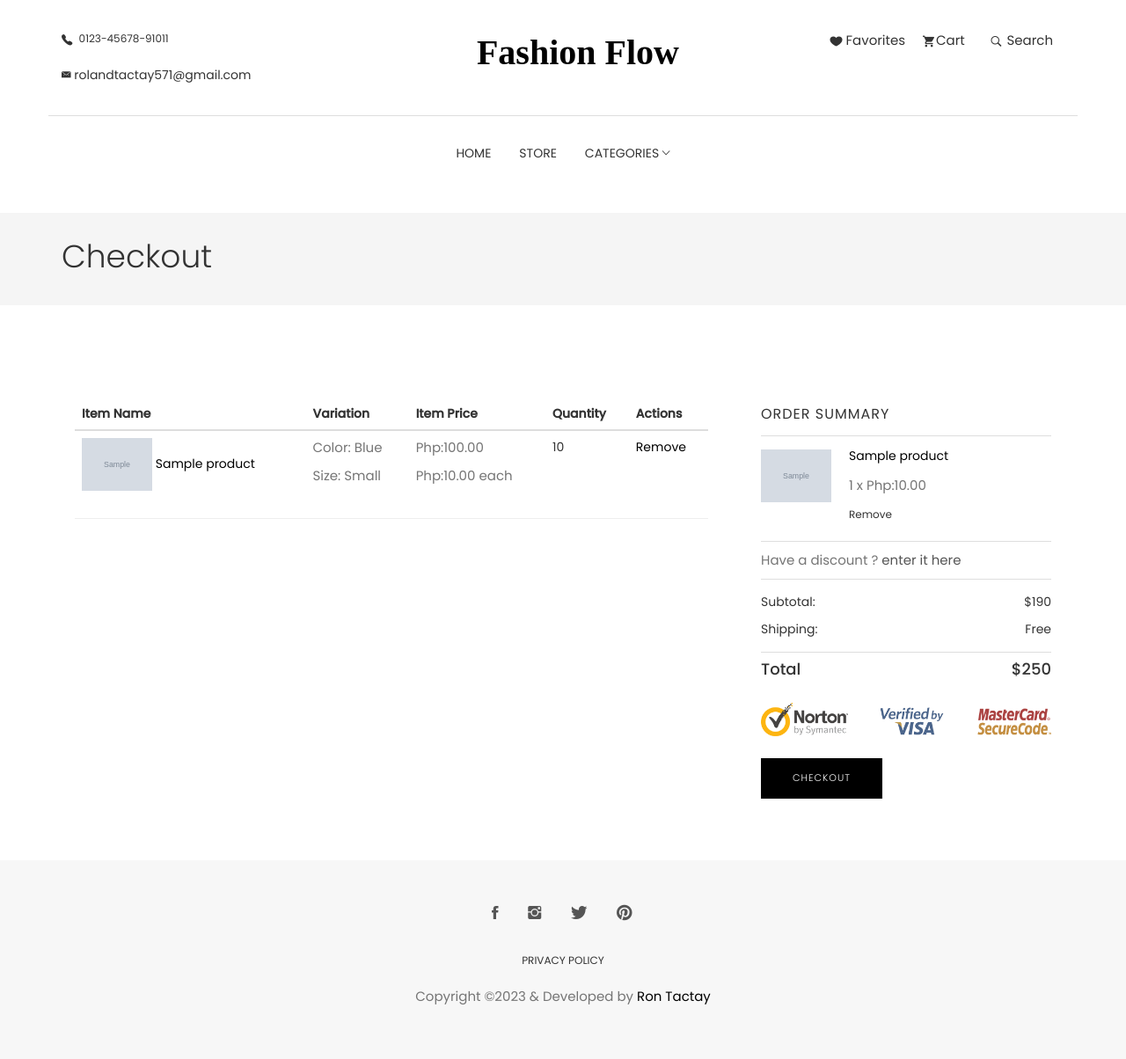
After one commit to rtactayjr/E-Commerce-Project-Django_1, a Django app: template templates/carts/checkout_cart.html in a window 1280 px wide. The commit adds this page. Shown: the whole page at 88% size. Run offline with Django 4.2, Linux system fonts and the light colour scheme; the template is opened without the code that fills it: values that come from a table or form of the project are taken from there, others are empty; tables that the repository leaves empty hold one stand-in row (values such as "Sample post"); grey boxes marked "Sample" are stand-in pictures; some libraries are stand-ins or nearby versions; some web fonts are replaced.

Commit message:
Update cart functionality, currently working on add-minus quantity feature

```diff
--- a/carts/urls.py
+++ b/carts/urls.py
@@ -10,5 +10,5 @@ urlpatterns = [
     # path('remove_cart/<int:product_id>/<int:cart_item_id>/', views.remove_cart, name='remove_cart'),
     # path('remove_cart_item/<int:product_id>/<int:cart_item_id>/', views.remove_cart_item, name='remove_cart_item'),
 
-    # path('checkout/',views.checkout, name='checkout'),
+    # path('checkout_cart/',views.checkout_cart, name='checkout_cart'),
 ]
--- a/store/views.py
+++ b/store/views.py
@@ -23,6 +23,7 @@ def store(request, category_slug=None):
     return render(request, 'store/store.html', context)
 
 def product_detail(request, category_slug, product_slug):
+
     try:
         single_product = Product.objects.get(category__category_slug=category_slug, slug=product_slug)
 
--- /dev/null
+++ b/templates/carts/checkout_cart.html
@@ -0,0 +1,135 @@
+{% extends 'core/base.html' %}
+
+{% load static %}
+
+{% block content %}
+
+<section class="page-header">
+	<div class="container">
+		<div class="row">
+			<div class="col-md-12">
+				<div class="content">
+					<h1 class="page-name">Checkout</h1>
+				</div>
+			</div>
+		</div>
+	</div>
+</section>
+
+<div class="page-wrapper">
+   <div class="checkout shopping">
+      <div class="container">
+         <div class="row">
+            <div class="col-md-8">
+               <div class="block billing-details">
+                  <div class="product-list">
+                     <form method="post">
+                       <table class="table">
+                         <thead>
+                           <tr>
+                             <th class="">Item Name</th>
+                             <th class="">Variation</th>
+                             <th class="">Item Price</th>
+                             <th class="">Quantity</th>
+                             <th class="">Actions</th>
+                           </tr>
+                         </thead>
+
+                         <tbody>
+                           {% for cart_item in cart_items %}
+                           <tr class="">
+                               <td class="">
+                                   <div class="product-info">
+                                   <img width="80" src="{{cart_item.product.images.url}}" alt="" />
+                                   <a href="{{cart_item.product.get_absolute_url}}">{{cart_item.product.product_name}}</a>
+                                   </div>
+                               </td>
+
+                               <td class="">
+                                 <p>Color: Blue</p>
+                                 <p>Size: Small </p>
+                               </td>
+
+                               <td class="">
+                                 <p>Php:{{cart_item.sub_total}}</p>
+                                 <p>Php:{{cart_item.product.price}} each</p>
+                               </td>
+
+                               <td class="">{{cart_item.quantity}} </td>
+
+                               <td class=""> <a class="product-remove" href="#!">Remove</a></td>
+                           </tr>
+                         </tbody>
+                         {% endfor %}
+                       </table>
+                       <hr>
+                     </form>
+                   </div>
+               </div>
+            </div>
+
+            <div class="col-md-4">
+               <div class="product-checkout-details">
+                  <div class="block">
+                     <h4 class="widget-title">Order Summary</h4>
+
+                     {% for cart_item in cart_items %}
+                     <div class="media product-card">
+                        <a class="pull-left" href="product-single.html">
+                           <img class="media-object" src="{{cart_item.product.images.url}}" alt="Image" />
+                        </a>
+                        <div class="media-body">
+                           <h4 class="media-heading"><a href="product-single.html">{{cart_item.product.product_name}}</a></h4>
+                           <p class="price">1 x Php:{{cart_item.product.price}}</p>
+                           <span class="remove" >Remove</span>
+                        </div>
+                     </div>
+                     {% endfor %}
+
+                     <div class="discount-code">
+                        <p>Have a discount ? <a data-toggle="modal" data-target="#coupon-modal" href="#!">enter it here</a></p>
+                     </div>
+                     <ul class="summary-prices">
+                        <li>
+                           <span>Subtotal:</span>
+                           <span class="price">$190</span>
+                        </li>
+                        <li>
+                           <span>Shipping:</span>
+                           <span>Free</span>
+                        </li>
+                     </ul>
+                     <div class="summary-total">
+                        <span>Total</span>
+                        <span>$250</span>
+                     </div>
+                     <div class="verified-icon">
+                        <img src="{% static 'images/shop/verified.png' %}">
+                     </div>
+                     <div class="verified-icon">
+                        <a href="checkout.html" class="btn btn-main pull-left">Checkout</a>
+                     </div>
+                  </div>
+               </div>
+            </div>
+         </div>
+      </div>
+   </div>
+</div>
+   <!-- Modal -->
+   <div class="modal fade" id="coupon-modal" tabindex="-1" role="dialog">
+      <div class="modal-dialog" role="document">
+         <div class="modal-content">
+            <div class="modal-body">
+               <form>
+                  <div class="form-group">
+                     <input class="form-control" type="text" placeholder="Enter Coupon Code">
+                  </div>
+                  <button type="submit" class="btn btn-main">Apply Coupon</button>
+               </form>
+            </div>
+         </div>
+      </div>
+   </div>
+
+{% endblock %}
--- a/templates/core/header.html
+++ b/templates/core/header.html
@@ -47,7 +47,7 @@
                         <a href="#!" class="dropdown-toggle" data-toggle="dropdown" data-hover="dropdown"><i
                             class="tf-ion-ios-heart"></i>Favorites</a>
 
-						<a href="#!" class="dropdown-toggle" data-toggle="dropdown" data-hover="dropdown"><i
+						<a href="{% url 'cart' %}"><i
 								class="tf-ion-android-cart"></i>Cart</a>
 						{% comment %} <div class="dropdown-menu cart-dropdown"> {% endcomment %}
 							<!-- Cart Item -->
--- a/templates/store/product_detail.html
+++ b/templates/store/product_detail.html
@@ -114,12 +114,14 @@
 							<option>XL</option>
 						</select>
 					</div>
+
 					<div class="product-quantity">
 						<span>Quantity:</span>
 						<div class="product-quantity-slider">
 							<input id="product-quantity" type="text" value="0" name="product-quantity">
 						</div>
 					</div>
+
 					<div class="product-category">
 						<span>Categories:</span>
 						<ul>
```
Also changed, not shown: carts/views.py (+21 -19 lines), templates/carts/cart.html (+58 -6 lines).
